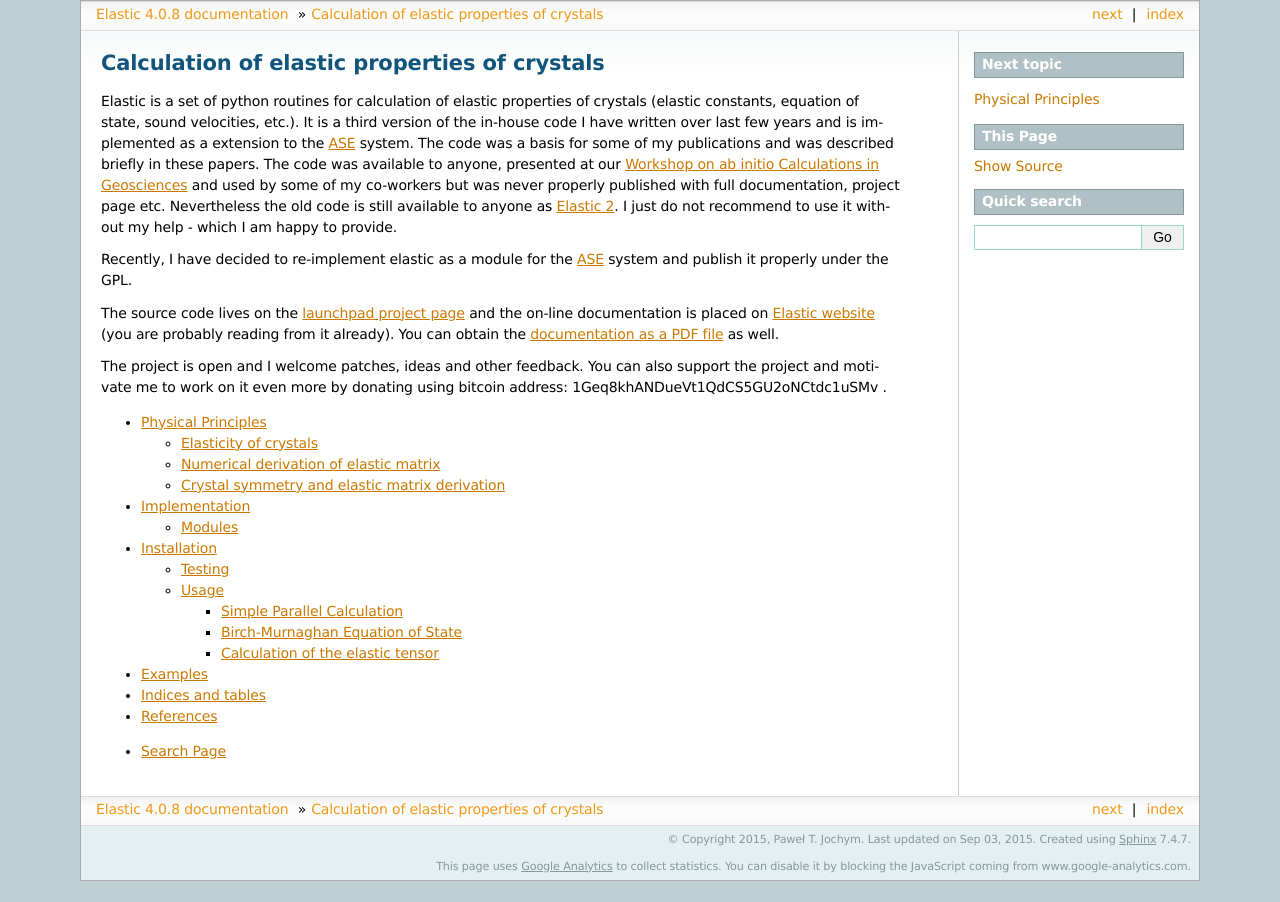
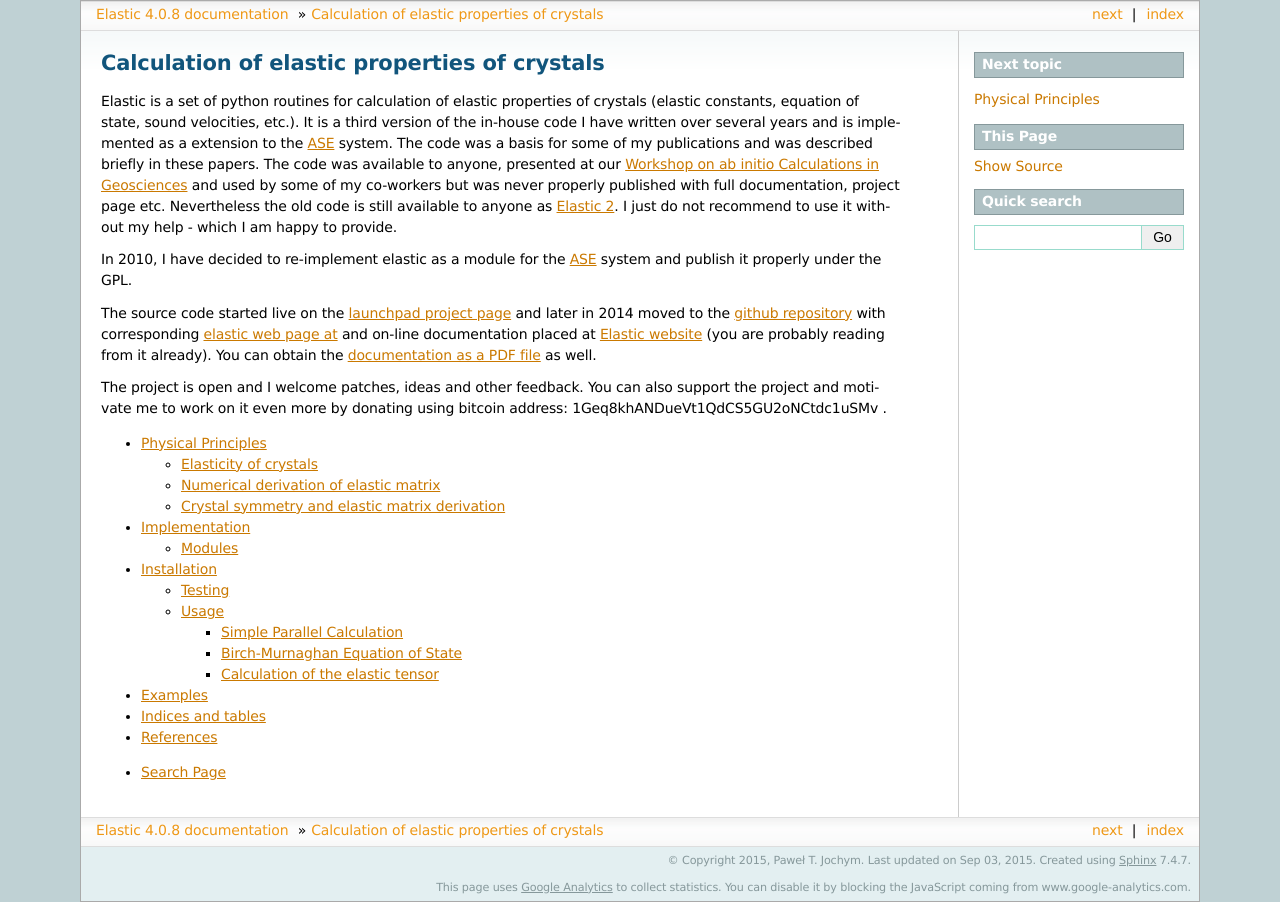
Before and after one commit to jochym/Elastic, a Sphinx documentation site: the page built from doc/source/index.rst, in a window 1280 px wide. Built offline with Sphinx 7.4.7, drawn with Linux system fonts in a browser that asks for light colours; comment, search, counter and statistics services are not loaded.

Commit message:
Update intro. New locations etc.

```diff
--- a/doc/source/index.rst
+++ b/doc/source/index.rst
@@ -9,7 +9,7 @@ Calculation of elastic properties of crystals
 Elastic is a set of python routines for calculation of elastic properties of
 crystals (elastic constants, equation of state, sound velocities, etc.).
 It is a third version of the in-house code I have
-written over last few years and is implemented as a extension to the
+written over several years and is implemented as a extension to the
 `ASE <https://wiki.fysik.dtu.dk/ase/>`_ system.
 The code was a basis for some of my publications and was
 described briefly in these papers. The code was available to anyone, presented
@@ -19,14 +19,15 @@ full documentation, project page etc. Nevertheless the old code is still availab
 to anyone as `Elastic 2 <http://wolf.ifj.edu.pl/~jochym/elastic2/elastic2.tgz>`_.
 I just do not recommend to use it without my help - which I am happy to provide.
 
-Recently, I have decided to re-implement elastic as a module for the
+In 2010, I have decided to re-implement elastic as a module for the
 `ASE <https://wiki.fysik.dtu.dk/ase/>`_ system and publish it properly under
 the GPL.
 
-The source code lives on the
-`launchpad project page <https://launchpad.net/elastic>`_ and the
-on-line documentation is placed on
-`Elastic website <http://wolf.ifj.edu.pl/elastic/>`_
+The source code started live on the
+`launchpad project page <https://launchpad.net/elastic>`_ and later in 2014
+moved to the `github repository <https://github.com/jochym/Elastic>`_ with
+corresponding `elastic web page at <https://jochym.github.io/Elastic/>`_ and
+on-line documentation placed at `Elastic website <http://wolf.ifj.edu.pl/elastic/>`_
 (you are probably reading from it already). You can obtain the `documentation as a
 PDF file <http://wolf.ifj.edu.pl/~jochym/Elastic.pdf>`_ as well.
 
```
